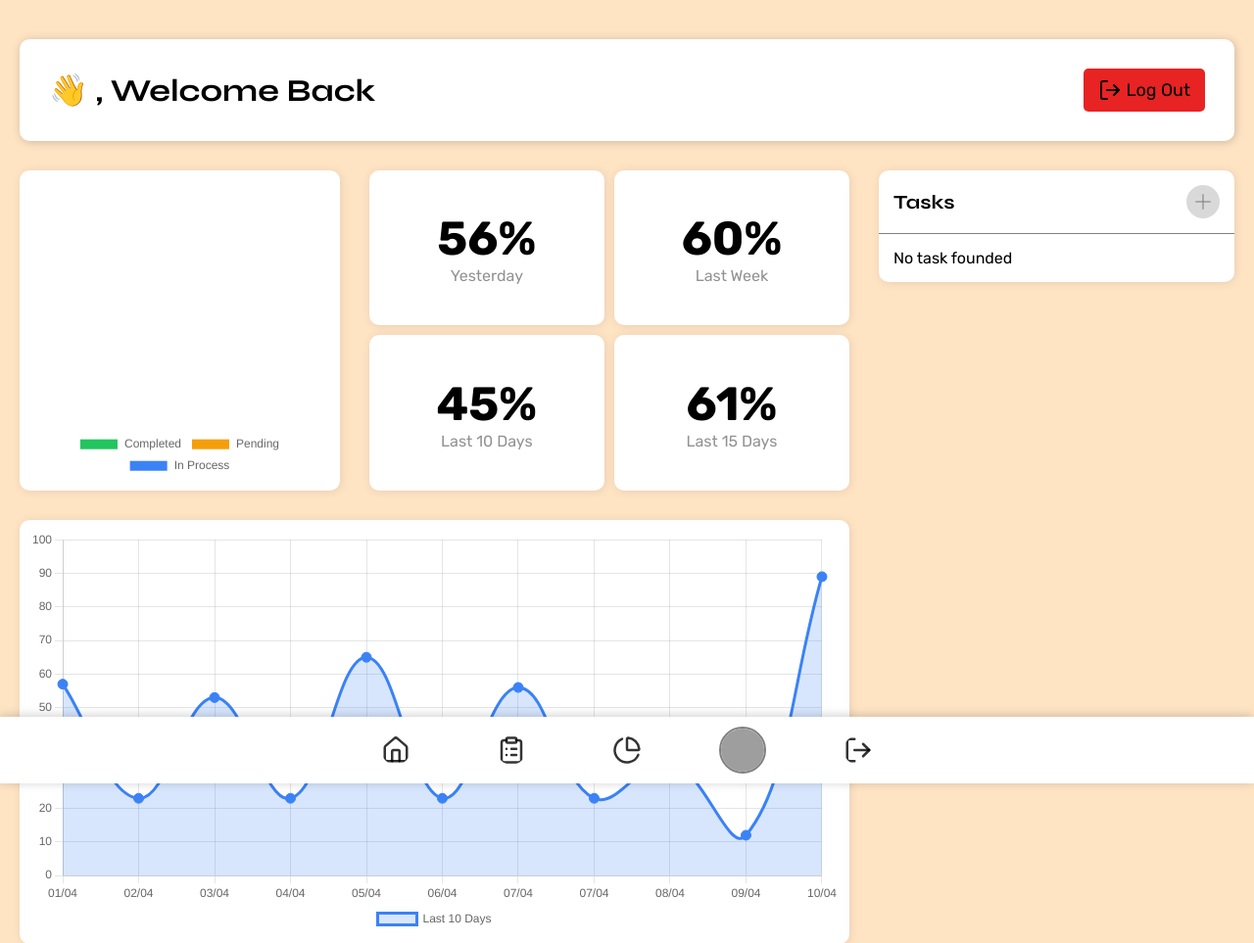
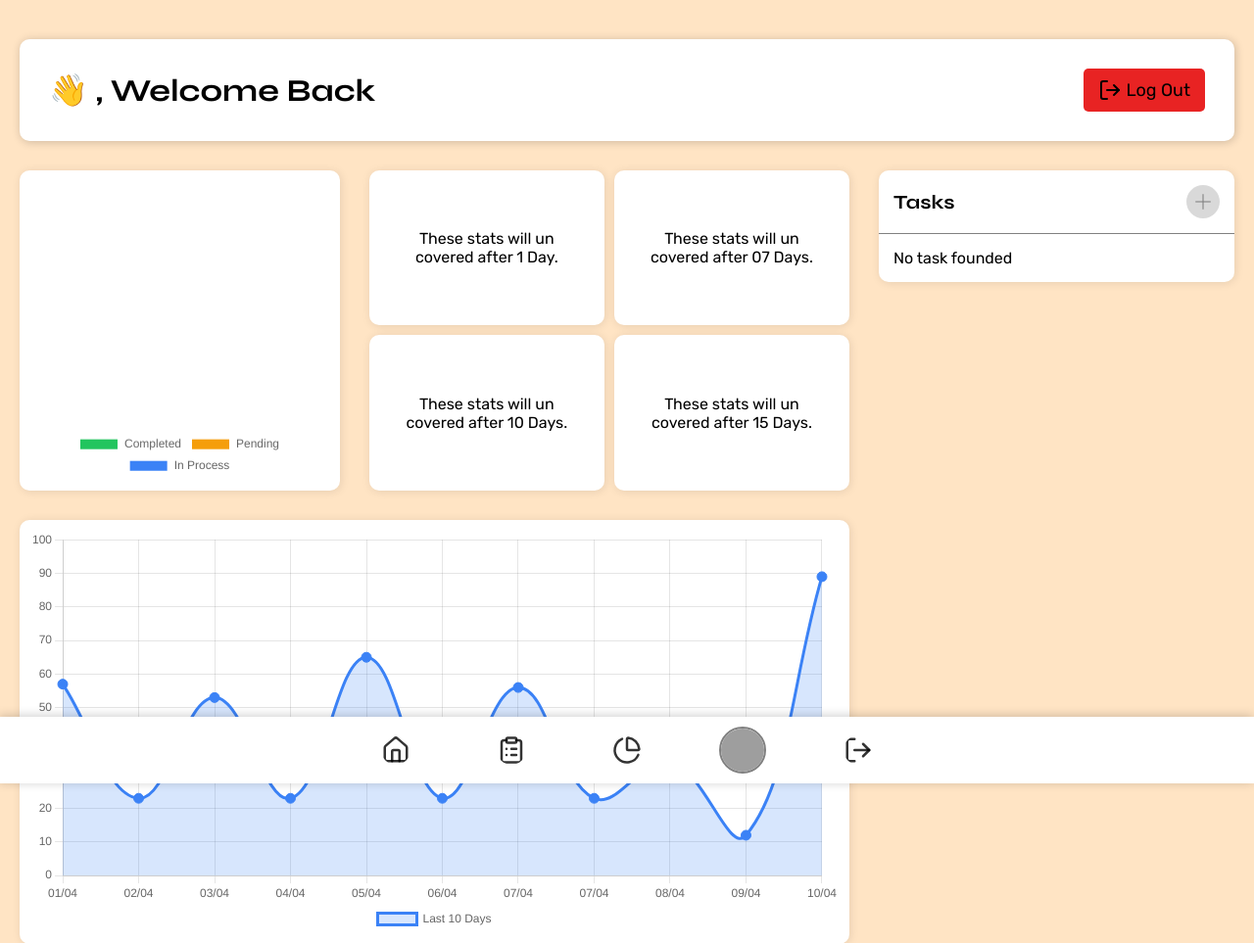
Before and after one commit to selfless1438-arch/Dayly-Task-Managing-Application, a PHP site: page /dashboard/index.php in a window 1280 px wide. Shown: the top 963 px of the page at 98% size. Run offline with PHP 8.4, Linux system fonts and the light colour scheme; the visitor is signed in with stand-in values (Sample User, id 1); data that the repository does not hold is empty; some libraries are stand-ins or nearby versions; grey boxes are pictures that could not be loaded.

Commit message:
pendign.......

```diff
--- a/dashboard/b_inProcess_task.php
+++ b/dashboard/b_inProcess_task.php
@@ -1,6 +1,9 @@
 <?php
 include "db.php";
 header("Content-Type: application/json");
+
+$data = new DateTime();
+$formattedDate = $data->format("Y-m-d H:i:s");
 
 $id = $_POST['id'];
 $status = "inprocess";
--- a/dashboard/index.php
+++ b/dashboard/index.php
@@ -59,30 +59,76 @@ $fullname = $row['fullname'];
             <button class="logout-btn" type="button" onclick="window.location = 'logout.php'"> <i data-lucide="log-out"></i> Log Out</button>
         </div>
         <div class="griding-box">
+            <div>
                 <div class="stats-cont">
                     <div class="pie-chart">
                         <canvas id="pieChart"></canvas>
                     </div>
                     <div class="previous-history">
-                    <div class="history-card">
+                        <div class="history-card" id="HLDay">
+                            <div class="cover">
+                                These stats will un covered after 1 Day.
+                            </div>
                             <span class="per">56%</span>
-                        <p class="tagline">Yesterday</p>
+                            <p class="desc">Yesterday</p>
+                            <div class="tagline">
+                                <p class="total">
+                                    <span></span> Toltal: 12
+                                </p>
+                                <p class="com">
+                                    <span></span> Completed: 10
+                                </p>
                             </div>
-                    <div class="history-card">
+                        </div>
+                        <div class="history-card" id="hLWeek">
+                            <div class="cover">
+                                These stats will un covered after 07 Days.
+                            </div>
                             <span class="per">60%</span>
-                        <p class="tagline">Last Week</p>
+                            <p class="desc">Last Week</p>
+                            <div class="tagline">
+                                <p class="total">
+                                    <span></span> Toltal: 12
+                                </p>
+                                <p class="com">
+                                    <span></span> Completed: 10
+                                </p>
                             </div>
-                    <div class="history-card">
+                        </div>
+                        <div class="history-card" id="HLDecade">
+                            <div class="cover">
+                                These stats will un covered after 10 Days.
+                            </div>
                             <span class="per">45%</span>
-                        <p class="tagline">Last 10 Days</p>
+                            <p class="desc">Last 10 Days</p>
+                            <div class="tagline">
+                                <p class="total">
+                                    <span></span> Toltal: 12
+                                </p>
+                                <p class="com">
+                                    <span></span> Completed: 10
+                                </p>
                             </div>
-                    <div class="history-card">
+                        </div>
+                        <div class="history-card" id="HLHMonth">
+                            <div class="cover">
+                                These stats will un covered after 15 Days.
+                            </div>
                             <span class="per">61%</span>
-                        <p class="tagline">Last 15 Days</p>
+                            <p class="desc">Last 15 Days</p>
+                            <div class="tagline">
+                                <p class="total">
+                                    <span></span> Toltal: 12
+                                </p>
+                                <p class="com">
+                                    <span></span> Completed: 10
+                                </p>
+                            </div>
                         </div>
                     </div>
                     <div class="stat-chart">
                         <canvas id="lineChart"></canvas>
+                    </div>
                 </div>
             </div>
             <div class="tasks-grid">
--- a/dashboard/script.js
+++ b/dashboard/script.js
@@ -1,5 +1,13 @@
+const username = document.getElementById("taskLoaderUser").value;
+function historyDates() {
+    $.ajax({
+        url: "b_history_dates.php",
+
+    })
+}
+
+
 function chartsData() {
-    const username = document.getElementById("taskLoaderUser").value;
     $.ajax({
         url: "b_chartsData.php",
         type: "POST",
--- a/dashboard/style.css
+++ b/dashboard/style.css
@@ -90,6 +90,7 @@ main .griding-box .stats-cont .previous-history {
 }
 
 main .griding-box .stats-cont .previous-history .history-card {
+    position: relative;
     max-height: 100vh;
     height: 100%;
     background-color: #fff;
@@ -101,6 +102,18 @@ main .griding-box .stats-cont .previous-history .history-card {
     flex-direction: column;
 }
 
+main .griding-box .stats-cont .previous-history .history-card .cover {
+    position: absolute;
+    background-color: #fff;
+    width: 100%;
+    height: 100%;
+    display: flex;
+    justify-content: center;
+    align-items: center;
+    padding: 20px 30px;
+    border-radius: 20px;
+    text-align: center;
+}
 
 main .griding-box .stats-cont .previous-history .history-card .per {
     font-size: 48px;
@@ -108,10 +121,31 @@ main .griding-box .stats-cont .previous-history .history-card .per {
     font-weight: 700;
 }
 
+main .griding-box .stats-cont .previous-history .history-card .desc {
+    font-weight: 500;
+    margin-bottom: 20px;
+}
+
 main .griding-box .stats-cont .previous-history .history-card .tagline {
     font-size: 16px;
     font-family: var(--font-text);
     color: rgb(146, 146, 146);
+    display: flex;
+    align-items: center;
+    gap: 20px;
+    flex-wrap: wrap;
+}
+
+main .griding-box .stats-cont .previous-history .history-card .tagline p span {
+    display: inline-block;
+    width: 10px;
+    border-radius: 50%;
+    height: 10px;
+    background-color: #3b82f6;
+}
+
+main .griding-box .stats-cont .previous-history .history-card .tagline .com span {
+    background-color: #22c55e;
 }
 
 main .griding-box .stats-cont .stat-chart {
@@ -198,11 +232,11 @@ main .griding-box .tasks-cont {
 }
 
 .tasks-cont .body .task-card.pending {
-    background-color: red;
+    background-color: #3b82f6;
 }
 
 .tasks-cont .body .task-card.inprocess {
-    background-color: rgb(100, 100, 251);
+    background-color: #f59e0b;
 }
 
 .tasks-cont .body .task-card .upper {
@@ -216,11 +250,18 @@ main .griding-box .tasks-cont {
     font-weight: 500;
     font-size: 20px;
     font-family: var(--font-text);
+}
 
+.tasks-cont .body .task-card.inprocess .upper .heading {
+    color: #0060fc;
+}
+
+.tasks-cont .body .task-card.pending .upper .heading {
+    color: #ffc868;
 }
 
 .tasks-cont .body .task-card .upper button {
-    background-color: tan;
+    background-color: #22c55e;
     display: flex;
     justify-content: center;
     align-items: center;
@@ -237,8 +278,12 @@ main .griding-box .tasks-cont {
     transform: rotate(180deg);
 }
 
+.tasks-cont .body .task-card .upper button svg {
+    color: #0060fc;
+}
+
 .tasks-cont .body .task-card.active .upper {
-    border-bottom: 1px solid green;
+    border-bottom: 1px solid white;
 }
 
 .tasks-cont .body .task-card .lower {
```
Lines whose indentation alone changed are shown as unchanged.
